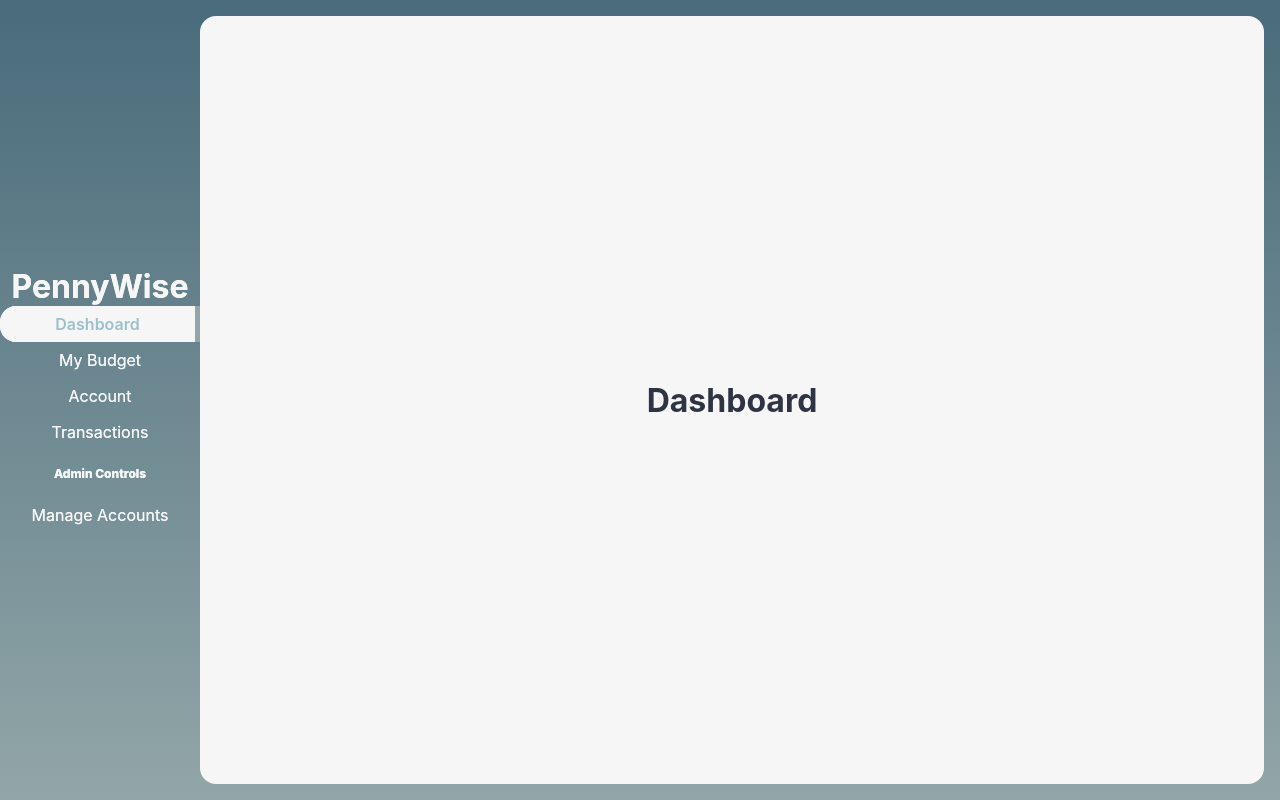
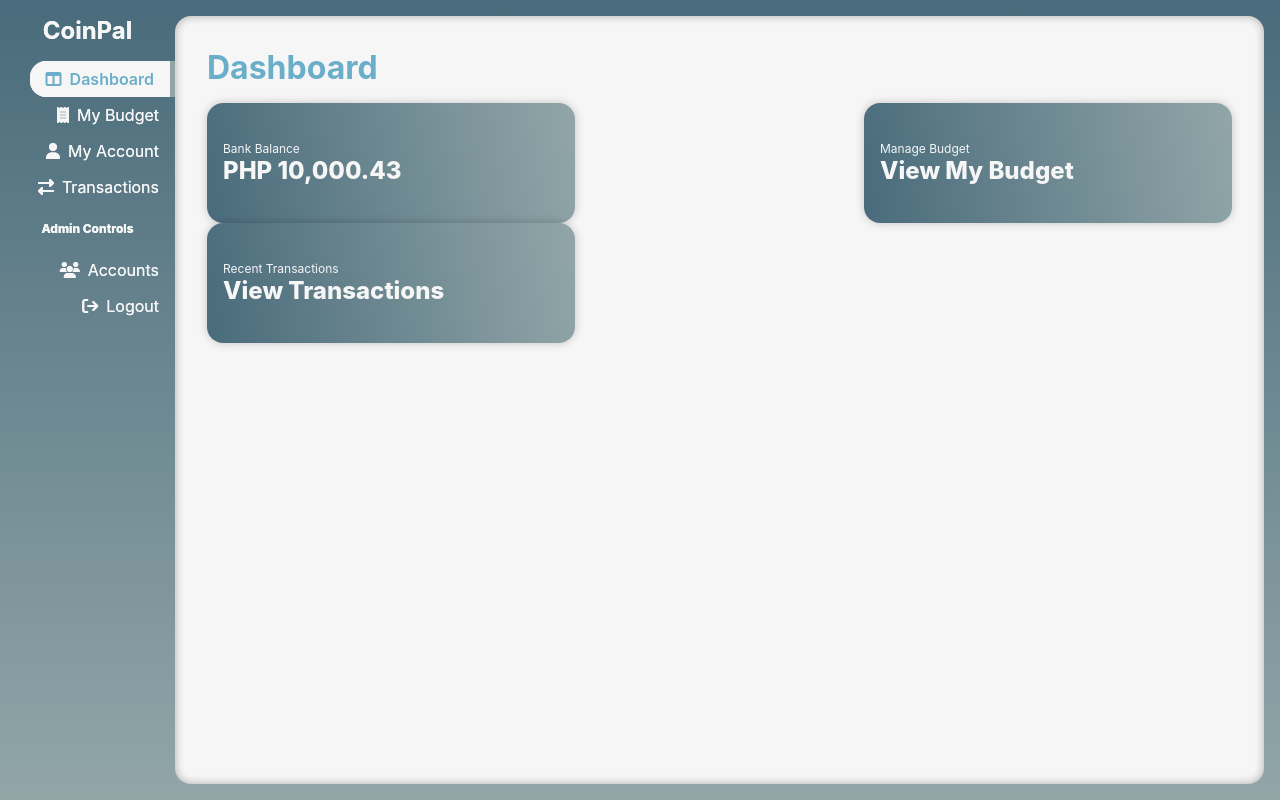
Before and after one commit to dimacuhamarc/banking-app, a React (Create React App) app: page /dashboard in a window 1280 px wide. Built offline with nearby package versions, Linux system fonts and the light colour scheme.

Commit message:
[WIP] Adds card component with reusability

```diff
--- a/src/App.js
+++ b/src/App.js
@@ -2,6 +2,7 @@ import './App.css';
 import Login from './pages/Login';
 import Dashboard from './pages/Dashboard';
 import Budget from './pages/Budget';
+import MyAccount from './pages/MyAccount';
 import { Route, Routes } from "react-router-dom";
 import DashboardNav from './components/Dashboard/DashboardNav/DashboardNav';
 
@@ -14,6 +15,9 @@ function App() {
         <Route path="/login" element={<Login/>} />
         <Route path="/dashboard" element={<Dashboard/>} />
         <Route path="/budget" element={<Budget/>} />
+        <Route path="/account" element={<MyAccount/>} />
+        <Route path="/transactions" element={<h1>hi</h1>} />
+        <Route path="*" element={<h1>Not Found</h1>} />
       </Routes>
     </div>
   );
--- /dev/null
+++ b/src/components/Dashboard/DashboardCards/Card.jsx
@@ -0,0 +1,22 @@
+import React from 'react'
+import './Card.scss'
+
+export const CardStyles = {
+  default: 'default',
+  cash: 'cash',
+};
+
+export const Card = ({title, data, style, icon}) => {
+  return (
+    <div>
+      <div className={'card ' + style}>
+        <div className='card-body'>
+          <p>{title}</p>
+        </div>
+        <div className='card-header'>
+          <h2>{data}</h2>
+        </div>
+      </div>
+    </div>
+  );
+};
--- /dev/null
+++ b/src/components/Dashboard/DashboardCards/Card.scss
@@ -0,0 +1,49 @@
+@use '../../../styles/variables' as *;
+@use './CardStyles' as *;
+
+.card {
+  display: flex;
+  flex-direction: column;
+  justify-content: center;
+  align-items: flex-start;
+  height: 7.5rem;
+  width: 23rem;
+  border-radius: 1rem;
+  padding: 1rem;
+  box-shadow: 0 0 10px 0 rgba(0,0,0,0.2);
+  transition: all 0.2s ease-in-out;
+  cursor: pointer;
+
+  * {
+    transition: all 0.3s ease-in-out;
+  }
+  i {
+    font-size: 2rem;
+    margin-bottom: 0.5rem;
+  }
+  h2 {
+    font-size: 1.5rem;
+    font-weight: 800;
+  }
+  p {
+    font-size: 0.75rem;
+    font-weight: 400;
+  }
+
+  &:hover {
+    transform: scale(1.07);
+    box-shadow: 0 0 10px 0 rgba(0,0,0,0.4);
+    filter: brightness(1.1);
+
+    h2 {
+      color: $bizarre;
+      transform: scale(1.05);
+    }
+    p {
+      transform: scale(1.05);
+      font-weight: 700;
+      color: $bizarre;
+    }
+  }
+
+}
--- /dev/null
+++ b/src/components/Dashboard/DashboardCards/_CardStyles.scss
@@ -0,0 +1,16 @@
+@use '../../../styles/variables' as *;
+
+.default {
+  * {
+    color: $text;
+  }
+  background: linear-gradient(260deg, $cascade, $blue-bayoux);
+}
+
+.cash {
+  * {
+    color: $text;
+  }
+  background: linear-gradient(260deg, $cascade, $blue-bayoux);
+  height: 100px;
+}
--- a/src/components/Dashboard/DashboardNav/DashboardNav.jsx
+++ b/src/components/Dashboard/DashboardNav/DashboardNav.jsx
@@ -14,15 +14,30 @@ const DashboardNav = () => {
       <div>
         <div className='nav'>
           <div className='brand'>
-            <h1>PennyWise</h1>
+            <h1>CoinPal</h1>
           </div>
           <div className='nav-links'>
-            <NavLink to='/dashboard' activeClassName='active'>Dashboard</NavLink>
-            <NavLink to='/budget'>My Budget</NavLink>
-            <NavLink to='account'>Account</NavLink>
-            <NavLink to='transactions'>Transactions</NavLink>
+            <NavLink to='/dashboard' activeClassName='active'>
+              <i class="fa-solid fa-table-columns"></i>Dashboard
+            </NavLink>
+            <NavLink to='/budget'>
+            <i class="fa-solid fa-receipt"></i>My Budget
+            </NavLink>
+            <NavLink to='/account'>
+              <i class="fa-solid fa-user"></i>My Account
+            </NavLink>
+            <NavLink to='/transactions'>
+              <i class="fa-solid fa-right-left"></i>Transactions
+            </NavLink>
             <h2>Admin Controls</h2>
-            <NavLink to='manage-accounts'>Manage Accounts</NavLink>
+            <NavLink to='/manage-accounts'>
+              <i class="fa-solid fa-users"></i>Accounts
+            </NavLink>
+          </div>
+          <div className='user-controls'>
+            <NavLink to='/login'>
+              <i class="fa-solid fa-sign-out"></i>Logout
+            </NavLink>
           </div>
         </div>
       </div>
--- a/src/components/Dashboard/DashboardNav/DashboardNav.scss
+++ b/src/components/Dashboard/DashboardNav/DashboardNav.scss
@@ -2,50 +2,59 @@
 
 .nav {
   height: 100vh;
-  width: 200px;
-  z-index: 1;
+  width: 175px;
+  z-index: 9999;
   position: fixed;
   top: 0;
   left: 0;
   display: flex;
   flex-direction: column;
-  justify-content: center;
+
   align-items: center;
   padding: 0 2rem;
 
   .brand {
-    align-self: center;
+    justify-self: flex-start;
+    margin: 1rem 0;
+    font-size: 0.75rem;
+    font-weight: 800;
   }
 
-  .nav-links {
+  .nav-links, .user-controls{
     display: flex;
     flex-direction: column;
     justify-content: center;
-    align-items: center;
+    align-items: flex-end;
+    width: calc(100% + 4rem);
 
     h2 {
       margin: 1rem 0;
       font-size: 0.75rem;
       font-weight: 800;
+      align-self: center;
     }
+
     a {
       text-decoration: none;
       font-size: 1rem;
-      width: calc(100% + 4rem);
+      width: auto;
       padding: 0.5rem 1rem;
       border-radius: 1rem 0 0 1rem;
       transition: all 0.2s ease-in-out;
-
+      i {
+        margin-right: 0.5rem;
+      }
       &:hover {
-        transform: translateX(1rem);
-        width: calc(100% + 2rem);
         border-radius: 1rem 0 0 1rem;
         background-color: $text;
-        color: $fountain-blue;
+        color: $rock-blue !important;
+        font-weight: 600;
         border-right: $cascade 5px solid;
-      }
-      :active:hover {
-        transform: translateX(0);
+
+        i {
+          color: $rock-blue;
+          margin-right: 0.5rem;
+        }
       }
     }
   }
@@ -54,7 +63,11 @@
 .active {
   border-radius: 1rem 0 0 1rem;
   background-color: $text;
-  color: $rock-blue;
+  color: $fountain-blue !important;
   font-weight: 600;
   border-right: $cascade 5px solid;
+
+  i {
+    color: $fountain-blue !important;
+  }
 }
--- a/src/pages/Dashboard.jsx
+++ b/src/pages/Dashboard.jsx
@@ -1,13 +1,37 @@
 import DashboardNav from "../components/Dashboard/DashboardNav/DashboardNav";
 import '../styles/Dashboard.scss';
+import {Card, CardStyles} from '../components/Dashboard/DashboardCards/Card';
+import { Link } from "react-router-dom";
 
 const Dashboard = () => {
   return (
     <div>
       <DashboardNav />
       <div className='dashboard'>
+      <h1>Dashboard</h1>
         <div className='dashboard-content'>
-          <h1>Dashboard</h1>
+          <div className='dashboard-cards'>
+            <Card
+              data={`PHP ${Intl.NumberFormat("en-PH",2).format(10000.43)}`}
+              title={'Bank Balance'}
+              style={CardStyles.cash}
+              icon={<i class="fa-solid fa-money-bill"></i>}
+            />
+            <Link to='/transactions'>
+              <Card
+                data={'View My Budget'}
+                title={'Manage Budget'}
+                style={CardStyles.default}
+              />
+            </Link>
+            <Link to='/budget'>
+              <Card
+                data={'View Transactions'}
+                title={'Recent Transactions'}
+                style={CardStyles.default}
+              />
+            </Link>
+          </div>
         </div>
       </div>
     </div>
--- /dev/null
+++ b/src/pages/MyAccount.jsx
@@ -0,0 +1,26 @@
+import { Card, CardStyles } from "../components/Dashboard/DashboardCards/Card";
+import DashboardNav from "../components/Dashboard/DashboardNav/DashboardNav";
+import '../styles/Dashboard.scss';
+
+const MyAccount = () => {
+  return (
+    <div>
+      <DashboardNav />
+      <div className='dashboard'>
+      <h1>My Account</h1>
+        <div className='dashboard-content'>
+          <div className='dashboard-cards'>
+            <Card
+              data={`PHP ${Intl.NumberFormat("en-PH",2).format(10000.43)}`}
+              title={'Bank Balance'}
+              style={CardStyles.cash}
+              icon={<i class="fa-solid fa-money-bill"></i>}
+            />
+          </div>
+        </div>
+      </div>
+    </div>
+  );
+};
+
+export default MyAccount;
--- a/src/styles/Dashboard.scss
+++ b/src/styles/Dashboard.scss
@@ -1,27 +1,40 @@
 @use '../styles/variables' as *;
 * {
   //outline: red 1px solid;
+  // -webkit-user-select: none; /* Safari */
+  // -ms-user-select: none; /* IE 10 and IE 11 */
+  // user-select: none; /* Standard syntax */
+  text-decoration: none;
 }
 
 body {
-  background: $bg-gradient;
+  background: $bg-gradient no-repeat fixed;
 }
 
 .dashboard {
+  z-index: 0;
   display: flex;
   flex-direction: column;
-  justify-content: center;
-  align-items: center;
+  justify-content: flex-start;
+  align-items: flex-start;
   height: calc(100vh - 2rem);
   padding: 2rem;
   margin: 1rem 1rem 1rem 0;
   background-color: $text;
   border-radius: 1rem;
-  margin-left: 200px;
+  margin-left: 175px;
+  box-shadow: inset 0 0 10px 0 rgba(0,0,0,0.3);
 
-  .dashboard-content {
-    h1{
-      color: $ebony-clay;
-    }
+  .dashboard-cards {
+    display: flex;
+    flex-direction: row;
+    justify-content: space-between;
+    flex-wrap: wrap;
+    width: calc(100vw - 255px);
+    margin: 1rem 0;
   }
 }
+
+.dashboard  * {
+  color: $fountain-blue;
+}
--- a/src/styles/_variables.scss
+++ b/src/styles/_variables.scss
@@ -7,7 +7,9 @@ $rock-blue: #9bc0cc;
 $fountain-blue: #6baec9;
 $ebony-clay: #2f3444;
 $matrix: #b4645c;
+$green: #a3c9a8;
 
 
 $bg-gradient: linear-gradient(to bottom, $blue-bayoux, $cascade);
+$gradient: $blue-bayoux, $cascade;
 $text: #f6f6f6;
```
